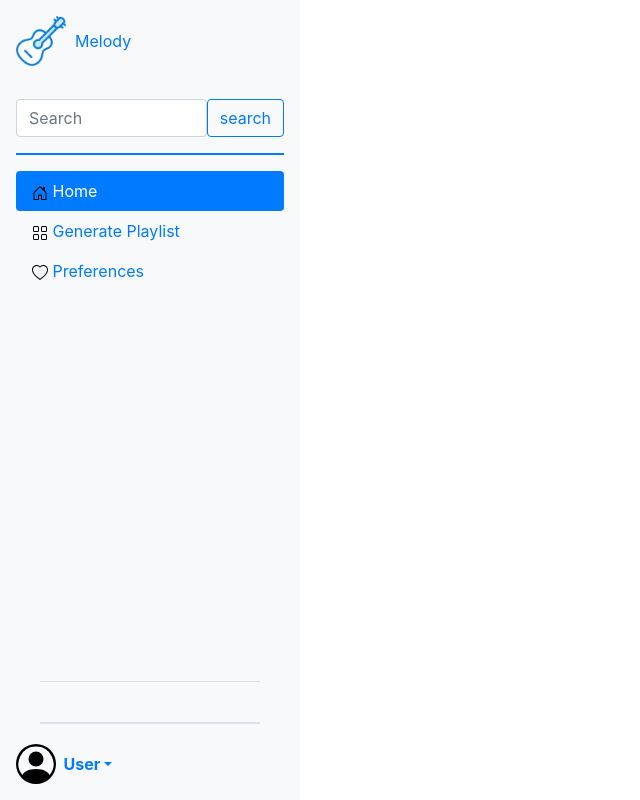
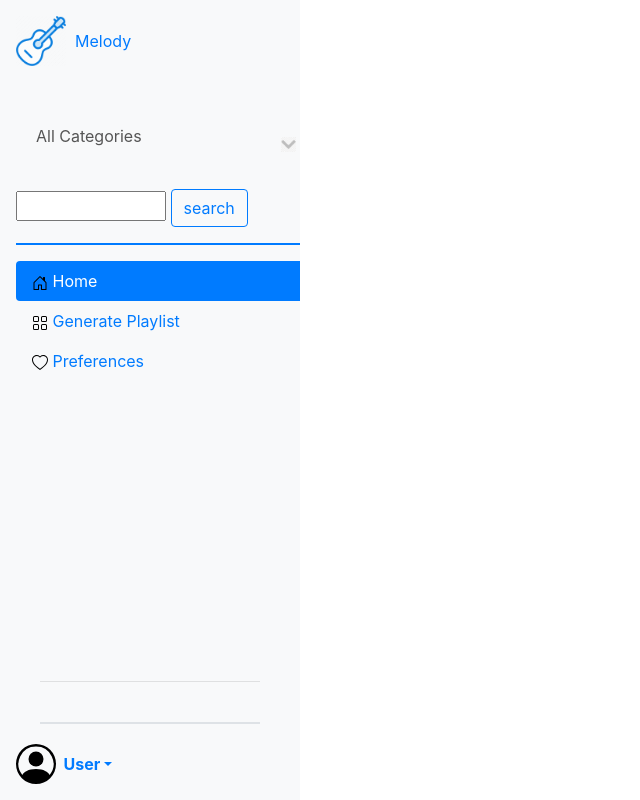
Before and after one commit to aj-avendano/Melody-Project, a Django app: page /dashboard in a window 1280 px wide. Shown: the whole page, without its empty margins (0-640 px from the left). Run offline with Django 4.2, Linux system fonts and the light colour scheme.

Commit message:
Updates to dashboard

```diff
--- a/Melody/dash_app/Templates/dash_app/dashboard.html
+++ b/Melody/dash_app/Templates/dash_app/dashboard.html
@@ -18,6 +18,12 @@
         integrity="sha384-OERcA2EqjJCMA+/3y+gxIOqMEjwtxJY7qPCqsdltbNJuaOe923+mo//f6V8Qbsw3"
         crossorigin="anonymous"
       ></script>
+
+
+      <!--Search bar JS that JASON added -->
+      <!-- script src="{% static 'media/SearchBarJS.js' %}"></script> -->
+
+
       <!-- CSS Style Sheet Path -->
       <link rel="stylesheet" href="{% static 'media/sidebars.css'%}" />
       <link rel="stylesheet" href="{% static 'media/dashboard.css' %}" />
@@ -85,13 +91,20 @@
 
                 <ul class="nav nav-pills flex-column mb-auto">
                   <li>
-                    <div class="input-group">
+                    <div class="search-bar">
+                      <div id="select">
+                        <p id = "selectText">All Categories</p>
+                        <img src="{% static 'media/SearchBarArrow.png' %}">
+                        <ul id="list">
+                          <li class="options">Album</li>
+                          <li class="options">Artist</li>
+                          <li class="options">Genre</li>
+                          <li class="options">Song</li>
+                        </ul>
+                      </div>
                       <input
-                        type="search"
-                        class="form-control rounded"
-                        placeholder="Search"
-                        aria-label="Search"
-                        aria-describedby="search-addon"
+                        type="text" id = "inputField"
+
                       />
                       <button type="button" class="btn btn-outline-primary">
                         search
@@ -190,6 +203,28 @@
           </div>
         </div>
       </div>
+
+
+      <script>
+              let select = document.getElementById("select")
+      let list = document.getElementById("list")
+      let selectText = document.getElementById("selectText")
+      let inputField = document.getElementById("inputField")
+
+      let options = document.getElementsByClassName("options")
+      window.onload = function(){
+      select.onclick = function(){
+        list.classList.toggle("open");
+      }
+    for (option of options){
+      option.onclick = function(){
+        selectText.innerHTML = this.innerHTML;
+        inputField.placeholder = "Search In " + selectText.innerHTML;
+      }
+    }
+};
+</script>
+
     </body>
   </html>
 </html>
--- a/Melody/dash_app/static/media/dashboard.css
+++ b/Melody/dash_app/static/media/dashboard.css
@@ -24,3 +24,55 @@ H1 {
 #col1 {
   padding: 0px;
 }
+
+
+
+/*JASON SEARCHBAR CHANGES */
+
+#select{
+  display:flex;
+  align-items:center;
+  justify-content: space-between;
+  color:#555;
+  width:300px;
+  padding:25px 20px;
+  cursor: pointer;
+  position: relative;
+  border-radius:4px;
+}
+
+#select img{
+  width:15px;
+}
+
+#select ul{
+  position:absolute;
+  top:60%;
+  left:0;
+  list-style: none;
+  background:#555;
+  color:#999;
+  width:100%;
+  border-radius:4px;
+  max-height:0;
+  overflow:hidden;
+  transition:max-height 0.5s;
+
+}
+#select ul li{
+  padding 10px 20px;
+  cursor: pointer;
+}
+
+.search-bar input{
+  padding 10px 25px;
+  width:50%;
+  border = none;
+  outline = none;
+  font-size 18;
+}
+#select ul.open{
+  max-height:300px;
+}
+
+/*JASON SEARCHBAR CHANGES */
```
Also changed, not shown: Melody/dash_app/static/media/SearchBarArrow.png (added).
